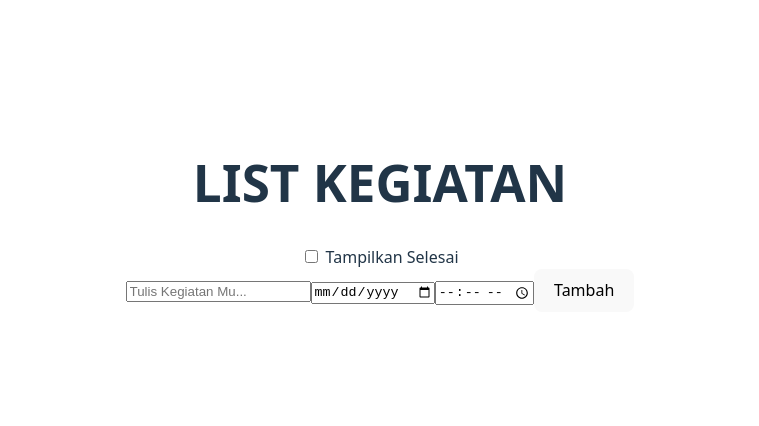
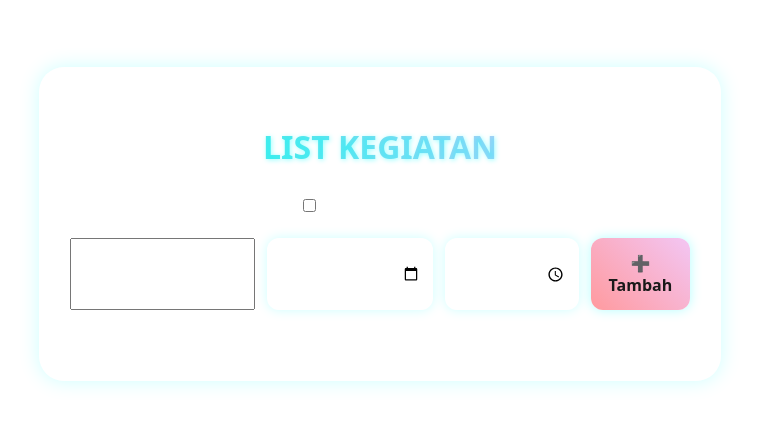
Before and after one commit to FianAndikaPutra/uts-pbk, a Vue app: page / in a window 1280 px wide. Shown: the part 176-602 px from the top of the page, without its empty margins (260-1019 px from the left). Built offline with nearby package versions, Linux system fonts and the light colour scheme.

Commit message:
style tambahan

```diff
--- a/src/App.vue
+++ b/src/App.vue
@@ -1,29 +1,48 @@
 <template>
-  <div>
+  <div class="container">
     <h1>LIST KEGIATAN</h1>
 
-    <div>
+    <!-- Filter checkbox -->
+    <div class="filter-section">
       <label>
-        <input type="checkbox" v-model="showCompleted" />
-        Tampilkan Selesai
+        <input type="checkbox" v-model="showCompleted" /> Tampilkan Selesai
       </label>
     </div>
 
-    <div>
-      <input v-model="newTask" placeholder="Tulis Kegiatan Mu..." />
-      <input type="date" v-model="taskDate" />
-      <input type="time" v-model="taskTime" />
-      <button @click="addTask">Tambah</button>
+    <!-- Input task -->
+    <div class="input-section">
+      <input
+        v-model="newTask"
+        @keyup.enter="addTask"
+        placeholder="Tulis Kegiatan Mu...."
+      />
+      <input
+        type="date"
+        v-model="taskDate"
+        :min="minDate"
+        class="date-input"
+      />
+      <input
+        type="time"
+        v-model="taskTime"
+        class="time-input"
+      />
+      <button @click="addTask">➕ Tambah</button>
     </div>
 
-    <transition-group name="fade" tag="ul">
-      <li v-for="(task, index) in filteredTasks" :key="index">
-        <span @click="toggleTask(index)">
-          <span v-if="task.done">[✔]</span>
-          <span v-else>[ ]</span>
-          {{ task.text }} - {{ task.date }}, {{ task.time }}
+    <!-- Task List -->
+    <transition-group name="bounce" tag="ul" class="task-list">
+      <li v-for="(task, index) in filteredTasks" :key="index" class="task-item">
+        <span
+          @click="toggleTask(index)"
+          :class="{ done: task.done }"
+          class="task-text"
+        >
+          <i :class="task.done ? 'fas fa-check-circle' : 'far fa-circle'"></i>
+          {{ task.text }}
+          <span class="task-date">({{ task.date }}, {{ task.time }})</span>
         </span>
-        <button @click="deleteTask(index)">Hapus</button>
+        <button class="delete-btn" @click="deleteTask(index)">🗑</button>
       </li>
     </transition-group>
   </div>
@@ -36,29 +55,32 @@ const newTask = ref('')
 const taskDate = ref('')
 const taskTime = ref('')
 const tasks = ref([])
-const showCompleted = ref(false)
+const showCompleted = ref(false) // State for checkbox to show completed tasks
 
+// Min date for date input (today's date)
+const minDate = new Date().toISOString().split('T')[0]
+
+// Filter tasks based on the checkbox
 const filteredTasks = computed(() => {
-  return showCompleted.value
-    ? tasks.value
-    : tasks.value.filter(task => !task.done)
+  if (showCompleted.value) {
+    return tasks.value // Show all tasks if checkbox is checked
+  }
+  return tasks.value.filter(task => !task.done) // Show only pending tasks if unchecked
 })
 
 function addTask() {
   const text = newTask.value.trim()
   if (text && taskDate.value && taskTime.value) {
-    tasks.value.push({
-      text,
-      done: false,
-      date: taskDate.value,
-      time: taskTime.value
-    })
+    const date = taskDate.value
+    const time = taskTime.value
+    tasks.value.push({ text, done: false, date, time })
     newTask.value = ''
     taskDate.value = ''
     taskTime.value = ''
+  } else {
+    alert('Harap isi kegiatan, tanggal, dan waktu dengan benar!')
   }
 }
-
 function toggleTask(index) {
   tasks.value[index].done = !tasks.value[index].done
 }
@@ -69,12 +91,172 @@ function deleteTask(index) {
 </script>
 
 <style scoped>
-.fade-enter-active,
-.fade-leave-active {
-  transition: opacity 0.5s;
+@import url('https://fonts.googleapis.com/css2?family=Orbitron:wght@600&display=swap');
+@import url('https://cdnjs.cloudflare.com/ajax/libs/font-awesome/6.4.0/css/all.min.css');
+
+body {
+  margin: 0;
+  background: radial-gradient(circle at top, #2f2f6d, #5e3e92);
+  font-family: 'Orbitron', sans-serif;
 }
-.fade-enter-from,
-.fade-leave-to {
+
+.container {
+  backdrop-filter: blur(12px);
+  background: rgba(255, 255, 255, 0.15);
+  border: 1px solid rgba(255, 255, 255, 0.18);
+  padding: 40px;
+  border-radius: 18px;
+  box-shadow: 0 0 30px rgba(0, 255, 255, 0.3);
+  width: 95%;
+  max-width: 600px;
+  margin: 60px auto;
+  color: white;
+  text-align: center;
+  border-radius: 25px;
+  box-shadow: 0px 0px 20px rgba(0, 255, 255, 0.2);
+}
+
+h1 {
+  font-size: 32px;
+  margin-bottom: 30px;
+  background: linear-gradient(90deg, #00ffe0, #ffb6ff);
+  -webkit-background-clip: text;
+  -webkit-text-fill-color: transparent;
+  text-shadow: 1px 1px 5px rgba(0, 255, 255, 0.4);
+}
+
+.filter-section {
+  margin-bottom: 20px;
+  color: white;
+}
+
+.filter-section input {
+  margin-right: 8px;
+}
+
+.input-section {
+  display: flex;
+  gap: 12px;
+  justify-content: center;
+}
+
+input[type="text"] {
+  flex: 1;
+  padding: 14px;
+  border: none;
+  border-radius: 12px;
+  font-size: 16px;
+  background: rgba(255, 255, 255, 0.2);
+  color: white;
+  outline: none;
+  box-shadow: 0 0 12px rgba(0, 255, 255, 0.2);
+}
+
+input[type="date"],
+input[type="time"] {
+  padding: 12px;
+  border: none;
+  border-radius: 12px;
+  font-size: 16px;
+  background: rgba(255, 255, 255, 0.2);
+  color: white;
+  box-shadow: 0 0 12px rgba(0, 255, 255, 0.2);
+}
+
+input::placeholder {
+  color: rgba(255, 255, 255, 0.7);
+}
+
+button {
+  padding: 14px 18px;
+  border: none;
+  border-radius: 12px;
+  font-weight: bold;
+  cursor: pointer;
+  background: linear-gradient(45deg, #ff9a9e, #f3c6f4);
+  color: #1a1a1a;
+  transition: transform 0.2s, box-shadow 0.3s;
+  box-shadow: 0px 0px 12px rgba(0, 255, 255, 0.3);
+}
+
+button:hover {
+  transform: scale(1.1);
+  box-shadow: 0px 0px 20px rgba(0, 255, 255, 0.5);
+}
+
+.task-list {
+  margin-top: 30px;
+  padding: 0;
+  list-style: none;
+}
+
+.task-item {
+  display: flex;
+  align-items: center;
+  justify-content: space-between;
+  background: rgba(255, 255, 255, 0.1);
+  border: 1px solid rgba(255, 255, 255, 0.2);
+  margin-bottom: 12px;
+  padding: 14px 20px;
+  border-radius: 12px;
+  transition: all 0.3s ease;
+}
+
+.task-item:hover {
+  background: rgba(0, 255, 224, 0.1);
+  transform: scale(1.02);
+}
+
+.task-text {
+  cursor: pointer;
+  display: flex;
+  align-items: center;
+  gap: 12px;
+  font-size: 16px;
+}
+
+.task-text i {
+  color: #00ffe0;
+}
+
+.task-date {
+  font-size: 12px;
+  color: rgba(255, 255, 255, 0.7);
+  margin-left: 10px;
+}
+
+.done {
+  text-decoration: line-through;
+  opacity: 0.6;
+  color: #00ffe0;
+}
+
+.delete-btn {
+  background: transparent;
+  border: none;
+  color: #ff5f5f;
+  font-size: 20px;
+  cursor: pointer;
+  transition: transform 0.2s;
+}
+
+.delete-btn:hover {
+  transform: scale(1.3);
+}
+
+/* Animasi masuk/keluar */
+.bounce-enter-active,
+.bounce-leave-active {
+  transition: all 0.4s cubic-bezier(0.68, -0.55, 0.265, 1.55);
+}
+
+.bounce-enter-from {
   opacity: 0;
+  transform: scale(0.5) translateY(-20px);
+}
+
+.bounce-leave-to {
+  opacity: 0;
+  transform: translateX(60px) rotateZ(8deg);
 }
 </style>
```
